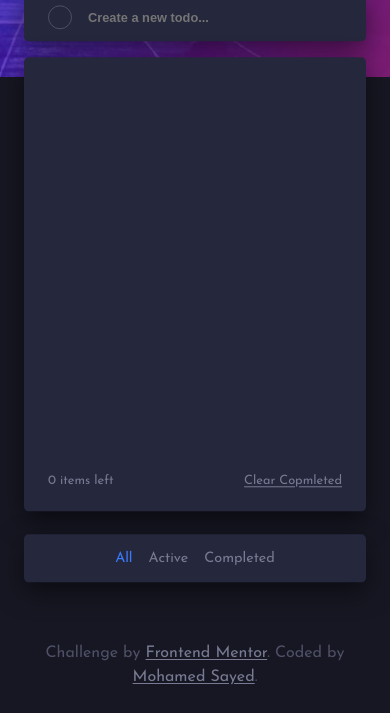
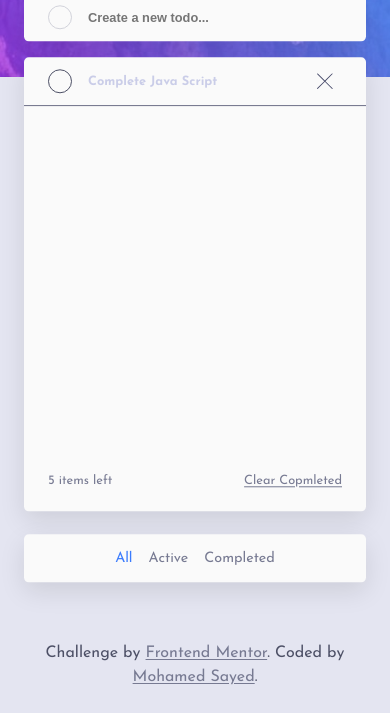
Before and after one commit to msabdalaal/todo-app, a plain HTML site: page index.html in a window 390 px wide. Shown: the part 131-844 px from the top of the page. Drawn offline with Linux system fonts and the light colour scheme.

Commit message:
fixed some issues

```diff
--- a/css/style.css
+++ b/css/style.css
@@ -187,6 +187,9 @@ main .iputField .input:focus {
   height: 4.5rem;
   border-bottom: 0.01rem solid hsl(235, 19%, 35%);
 }
+.task.light {
+  border-bottom: 0.01rem solid hsl(233, 11%, 84%);
+}
 .task h3 {
   /* font-weight: 400; */
   font-size: 1.2rem;
@@ -240,6 +243,9 @@ footer a:hover {
   body {
     background-image: url(../images/bg-mobile-dark.jpg);
     padding: 1.5rem;
+  }
+  body.light {
+    background-image: url(../images/bg-mobile-light.jpg) !important;
   }
   .container {
     width: 100%;
@@ -306,6 +312,10 @@ footer a:hover {
     border-radius: 0.3rem;
     font-size: 0.9rem;
   }
+  .filter.light {
+    -webkit-box-shadow: 0px 9px 26px 0px rgba(0, 0, 0, 0.1);
+    box-shadow: 0px 9px 26px 0px rgba(0, 0, 0, 0.1);
+  }
   #clear {
     text-decoration: underline;
     text-underline-offset: 0.1rem;
@@ -339,6 +349,9 @@ h3.light {
 .line.light {
   color: hsl(236, 9%, 61%);
 }
+.filter.light {
+  background-color: hsl(0, 0%, 98%) !important;
+}
 .footer.light a:hover {
   color: hsl(235, 19%, 35%);
 }
--- a/index.html
+++ b/index.html
@@ -66,7 +66,7 @@
         </div>
         <div class="footer light">
           <p id="count">5 items left</p>
-          <div class="filter">
+          <div class="filter light">
             <a id="all" onclick="allTasks()" class="active">All</a>
             <a id="active" onclick="active()">Active</a>
             <a id="completed" onclick="completed()">Completed</a>
--- a/js/main.js
+++ b/js/main.js
@@ -8,13 +8,15 @@ if (localStorage.getItem("number") === null) {
 }
 if (localStorage.getItem("theme") === null) {
   localStorage.setItem("theme", "dark");
+  sun.classList.remove("hide");
+  moon.classList.add("hide");
 }
 tasks.innerHTML = localStorage.getItem("todos");
 
 let createTask = () => {
   if (input.value != "") {
     let task = document.createElement("div");
-    task.classList = "task";
+    task.classList = "task light";
     task.id = localStorage.getItem("number");
     let checkbox = document.createElement("input");
     checkbox.type = `checkbox`;
```
